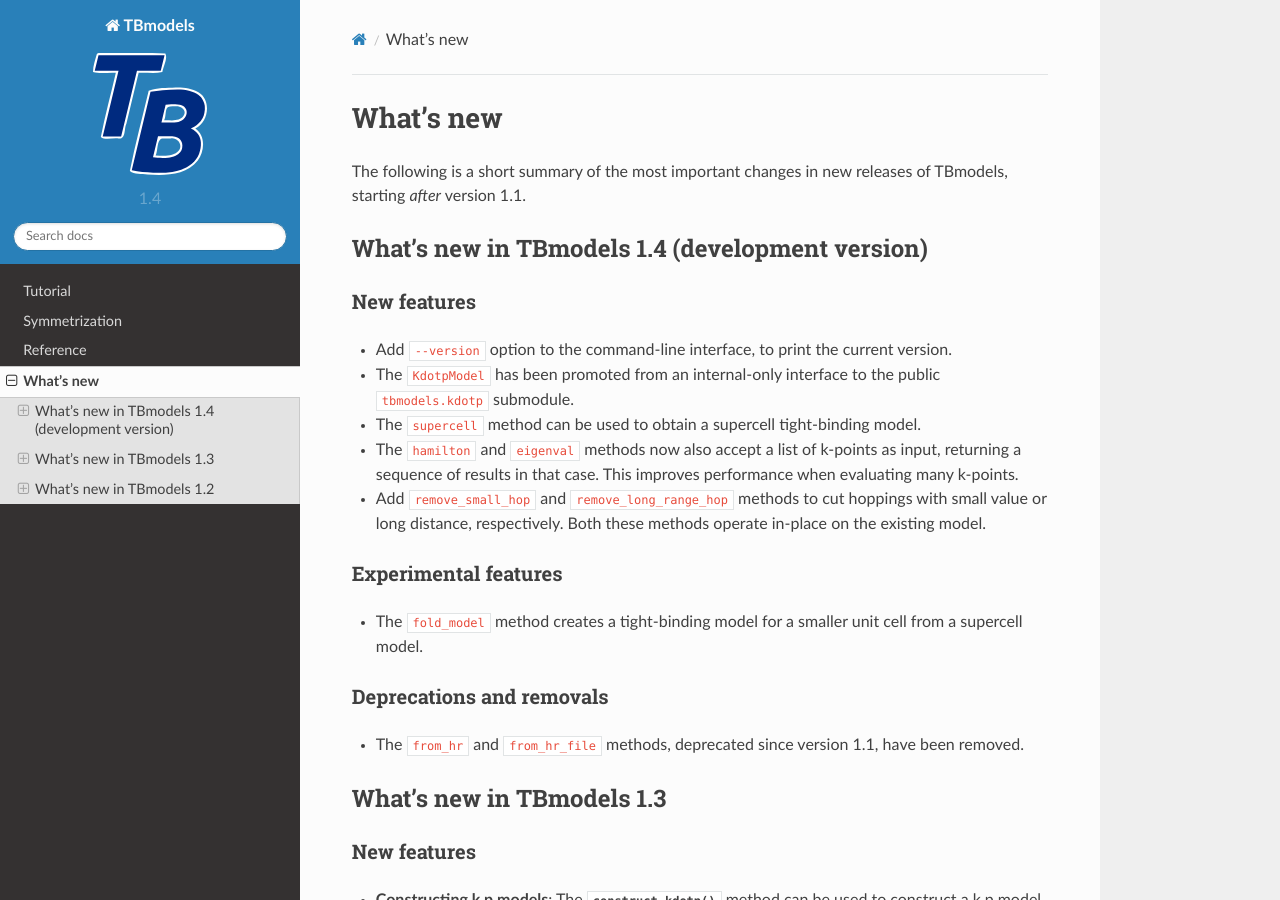
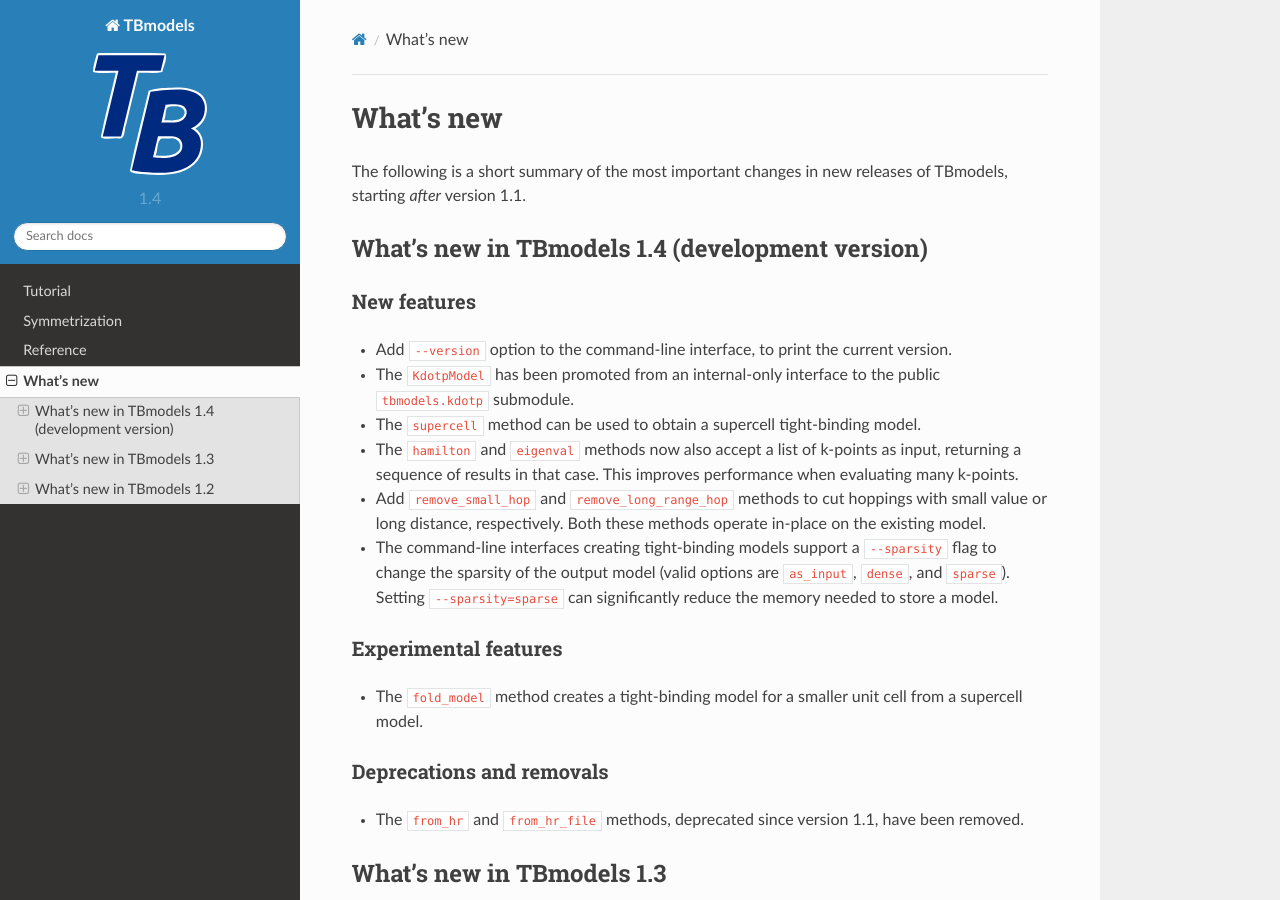
Before and after one commit to Z2PackDev/TBmodels, a Sphinx documentation site: the page built from doc/source/whatsnew.rst, in a window 1280 px wide and 900 px high. Built offline with Sphinx 7.4.7 and the Read the Docs theme 2.0.0, drawn with Linux system fonts in a browser that asks for light colours.

Commit message:
Add whatsnew entry

```diff
--- a/doc/source/whatsnew.rst
+++ b/doc/source/whatsnew.rst
@@ -23,6 +23,8 @@ New features
 - The ``hamilton`` and ``eigenval`` methods now also accept a list of k-points as input, returning a sequence of results in that case. This improves performance when evaluating many k-points.
 
 - Add ``remove_small_hop`` and ``remove_long_range_hop`` methods to cut hoppings with small value or long distance, respectively. Both these methods operate in-place on the existing model.
+
+- The command-line interfaces creating tight-binding models support a ``--sparsity`` flag to change the sparsity of the output model (valid options are ``as_input``, ``dense``, and ``sparse``). Setting ``--sparsity=sparse`` can significantly reduce the memory needed to store a model.
 
 Experimental features
 '''''''''''''''''''''
```
